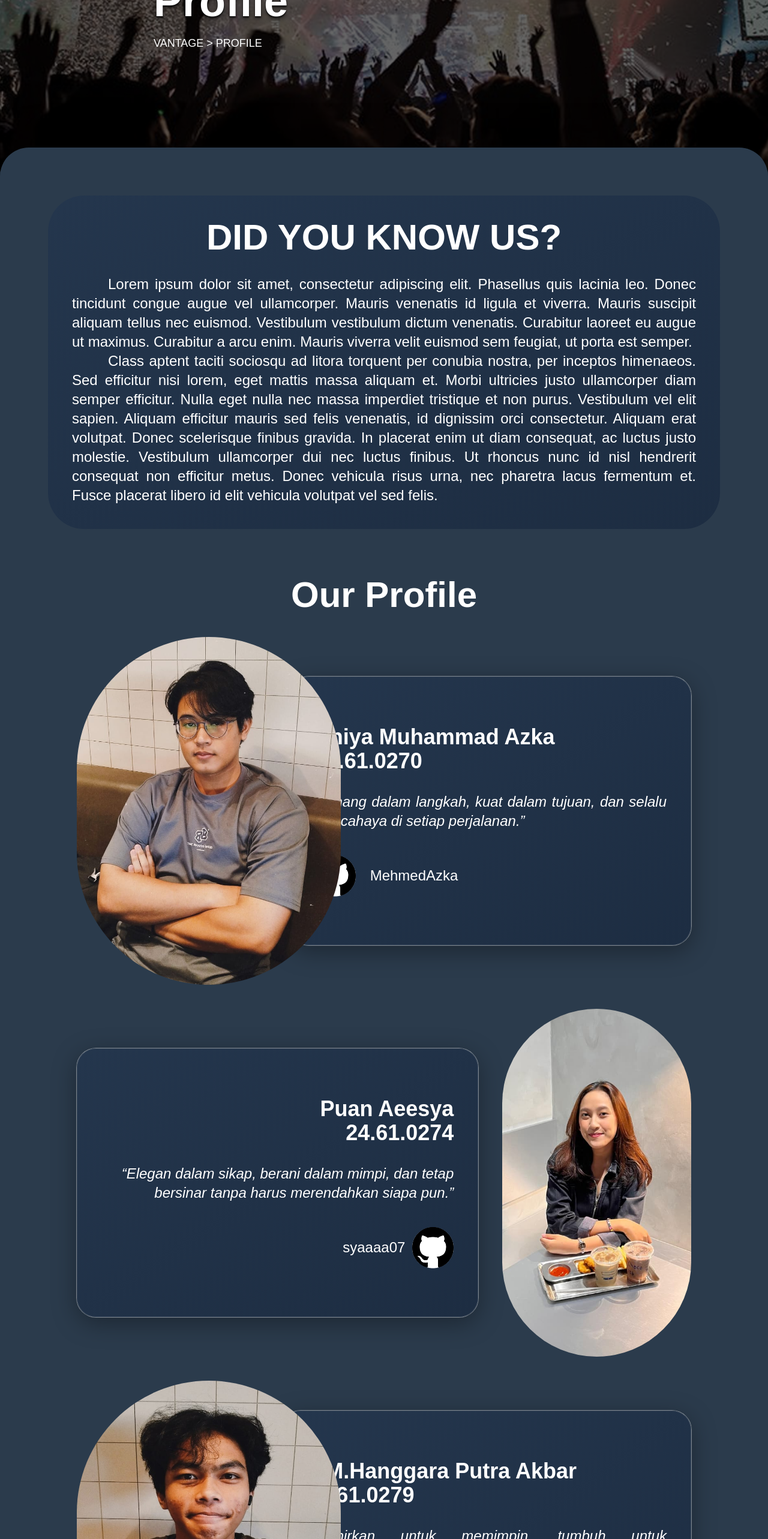
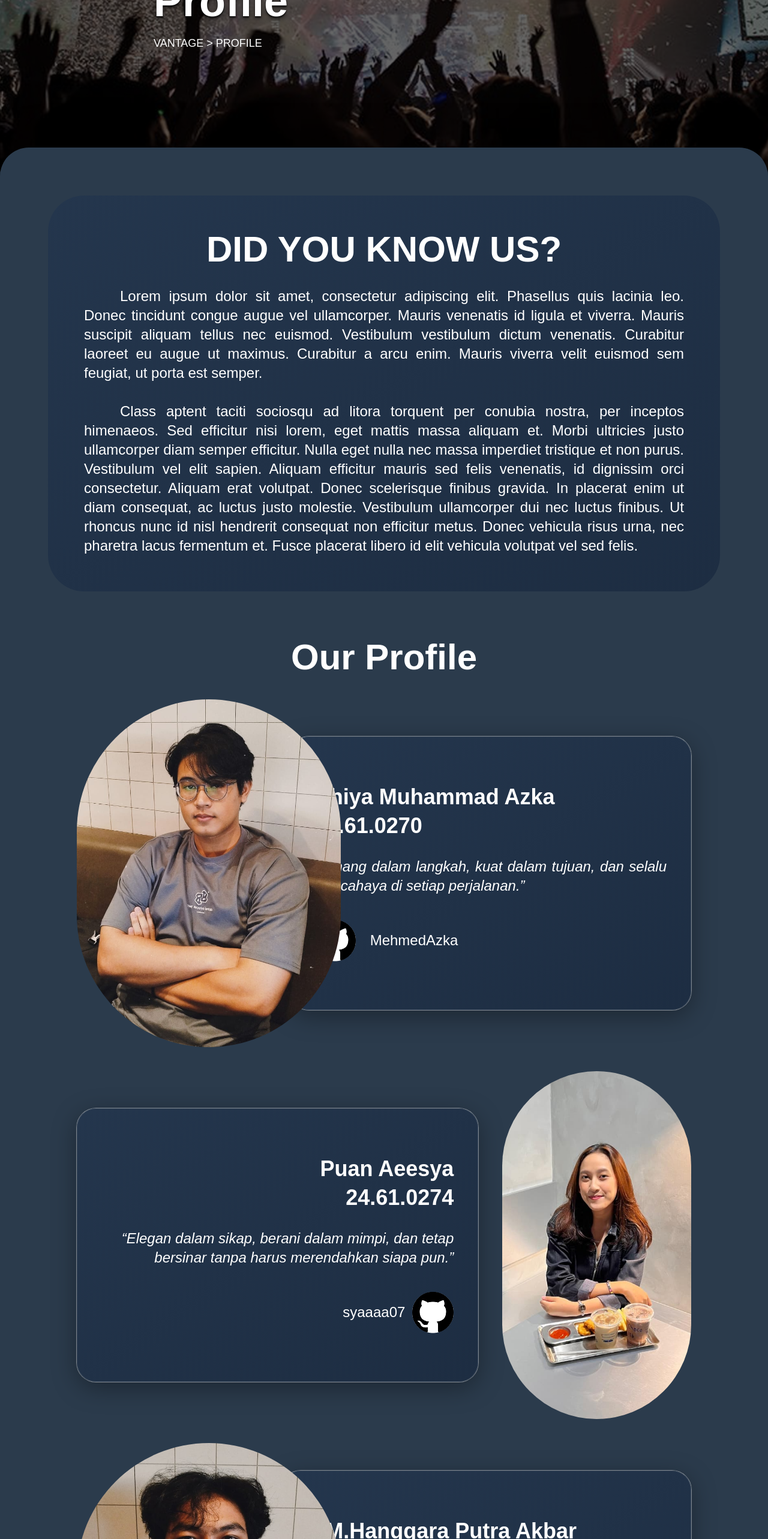
Before and after one commit to Vantage-EO-Project-AMIKOM/Vantage_EO, a Vue app: page /profile in a window 1280 px wide. Shown: the part 234-2800 px from the top of the page at 60% size. Built offline with nearby package versions, Linux system fonts and the light colour scheme.

Commit message:
profile us (padding did you know us, jarak antar paragraf, jarak antar nama dan nim)

```diff
--- a/src/views/ProfileView.vue
+++ b/src/views/ProfileView.vue
@@ -48,11 +48,11 @@ onUnmounted(() => {
   <!-- DID -->
   <div class="relative z-10 bg-[#2B3B4C] py-20 rounded-[3rem] -mt-10 mb-250 xl:mb-162.5 shadow-[0_0_80px_rgba(0,0,0,0.15)]">
     <section class="max-w-7/8 w-full mx-auto">
-      <div class="bg-linear-to-br from-[#24364d] to-[#1d2d42] overflow-hidden p-10 rounded-[60px]">
+      <div class="bg-linear-to-br from-[#24364d] to-[#1d2d42] overflow-hidden p-15 rounded-[60px]">
         <h2 class="text-6xl capitalize font-semibold mb-8 text-center text-white">
           DID YOU KNOW US?
         </h2>
-        <p class="text-white text-2xl indent-15 text-justify">
+        <p class="text-white text-2xl indent-15 mb-8 text-justify">
           Lorem ipsum dolor sit amet, consectetur adipiscing elit. Phasellus quis lacinia leo. Donec
           tincidunt congue augue vel ullamcorper. Mauris venenatis id ligula et viverra. Mauris
           suscipit aliquam tellus nec euismod. Vestibulum vestibulum dictum venenatis. Curabitur
@@ -85,7 +85,7 @@ onUnmounted(() => {
           </div>
           <div
             class="w-full h-auto col-span-2 border border-white/10 bg-linear-to-br from-[#24364d] to-[#1d2d42] shadow-[0_10px_40px_rgba(0,0,0,0.35)] overflow-hidden p-10 inset-0 rounded-4xl ring-1 ring-white/40 py-20 self-center">
-            <h2 class="text-4xl capitalize font-semibold text-left text-white">
+            <h2 class="text-4xl capitalize font-semibold mb-2 text-left text-white">
               Dhiya Muhammad Azka
             </h2>
             <h2 class="text-4xl capitalize font-semibold mb-8 text-left text-white">24.61.0270</h2>
@@ -102,7 +102,7 @@ onUnmounted(() => {
         <div class="grid grid-cols-3 gap-10 mt-10">
           <div
             class="w-full h-auto col-span-2 border border-white/10 bg-linear-to-br from-[#24364d] to-[#1d2d42] shadow-[0_10px_40px_rgba(0,0,0,0.35)] overflow-hidden p-10 inset-0 rounded-4xl ring-1 ring-white/40 py-20 self-center">
-            <h2 class="text-4xl capitalize font-semibold text-right text-white">Puan Aeesya</h2>
+            <h2 class="text-4xl capitalize font-semibold mb-2 text-right text-white">Puan Aeesya</h2>
             <h2 class="text-4xl capitalize font-semibold mb-8 text-right text-white">24.61.0274</h2>
             <p class="text-2xl italic text-white mb-10 text-right">
               “Elegan dalam sikap, berani dalam mimpi, dan tetap bersinar tanpa harus merendahkan
@@ -125,7 +125,7 @@ onUnmounted(() => {
           </div>
           <div
             class="w-full h-auto col-span-2 border border-white/10 bg-linear-to-br from-[#24364d] to-[#1d2d42] shadow-[0_10px_40px_rgba(0,0,0,0.35)] overflow-hidden p-10 inset-0 rounded-4xl ring-1 ring-white/40 py-20 self-center">
-            <h2 class="text-4xl capitalize font-semibold text-left text-white">
+            <h2 class="text-4xl capitalize font-semibold mb-2 text-left text-white">
               L.M.Hanggara Putra Akbar
             </h2>
             <h2 class="text-4xl capitalize font-semibold mb-8 text-left text-white">24.61.0279</h2>
@@ -142,8 +142,8 @@ onUnmounted(() => {
         <div class="grid grid-cols-3 gap-10 mt-10">
           <div
             class="w-full h-auto col-span-2 border border-white/10 bg-linear-to-br from-[#24364d] to-[#1d2d42] shadow-[0_10px_40px_rgba(0,0,0,0.35)] overflow-hidden p-10 inset-0 rounded-4xl ring-1 ring-white/40 py-20 self-center">
-            <h2 class="text-4xl capitalize font-semibold text-right text-white">Dani Zakhran</h2>
-            <h2 class="text-4xl capitalize font-semibold mb-8 text-right text-white">22.11.xxxx</h2>
+            <h2 class="text-4xl capitalize font-semibold mb-2 text-right text-white">Dani Zakhran</h2>
+            <h2 class="text-4xl capitalize font-semibold mb-8 text-right text-white">21.61.0227</h2>
             <p class="text-2xl italic text-white mb-10 text-right">
               “Bukan tentang seberapa cepat melaju, tapi seberapa konsisten tetap bertahan sampai tujuan.”
             </p>
```
